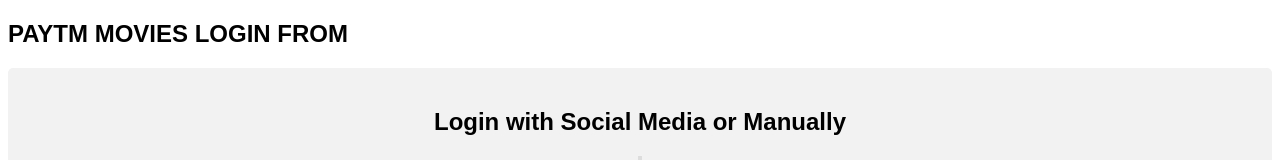
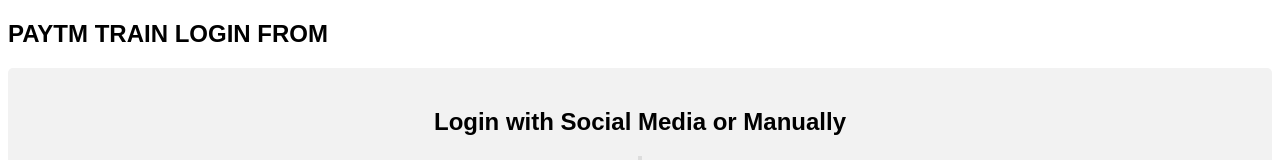
Before and after one commit to summu97/Docker-project, a plain HTML site: page index.html in a window 1280 px wide. Shown: the top 160 px of the page. Drawn offline with Linux system fonts and the light colour scheme.

Commit message:
Update index.html

```diff
--- a/index.html
+++ b/index.html
@@ -135,7 +135,7 @@ input[type=submit]:hover {
 </head>
 <body>
 
-<h2>PAYTM MOVIES LOGIN FROM</h2>
+<h2>PAYTM TRAIN LOGIN FROM</h2>
 
 <div class="container">
   <form action="/action_page.php">
```
